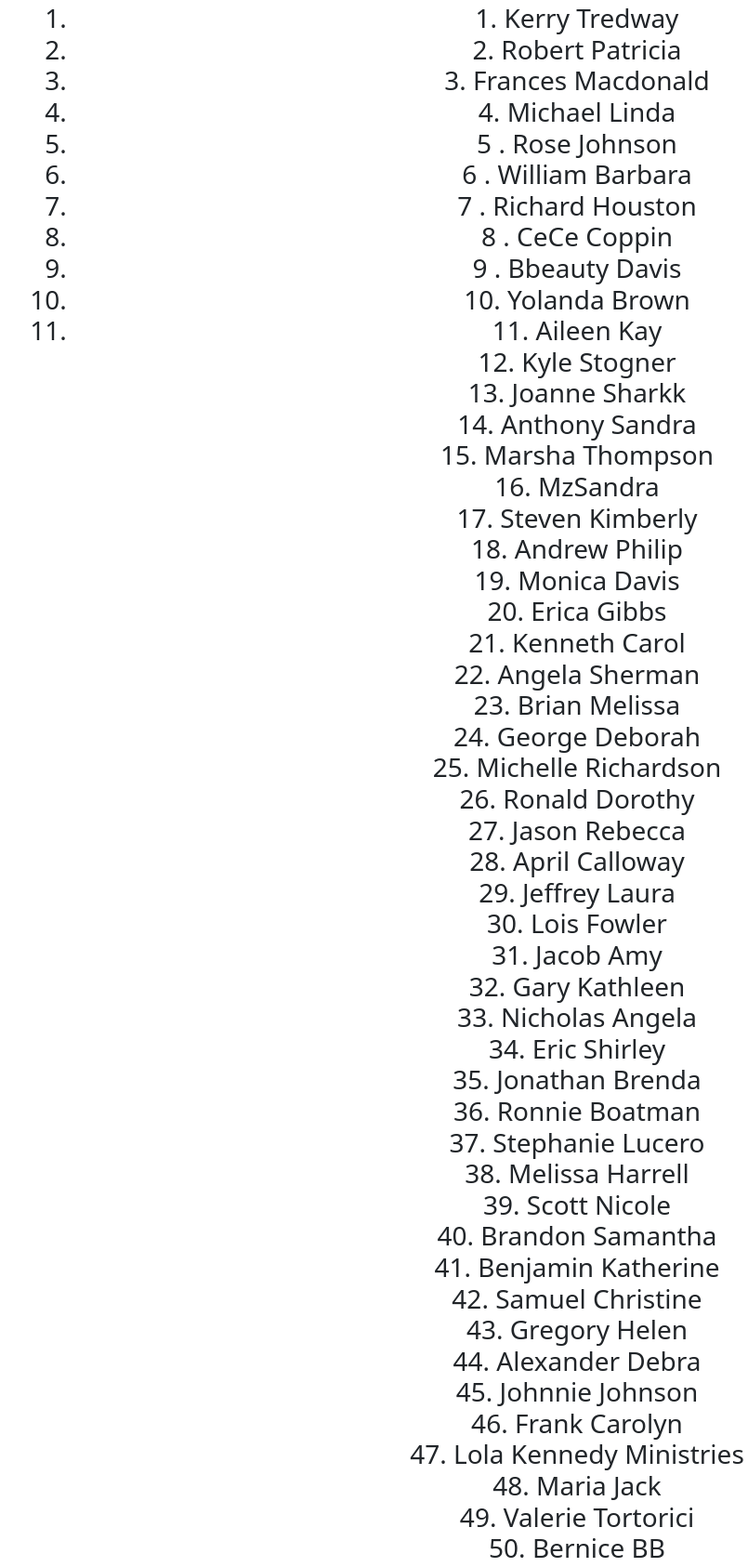
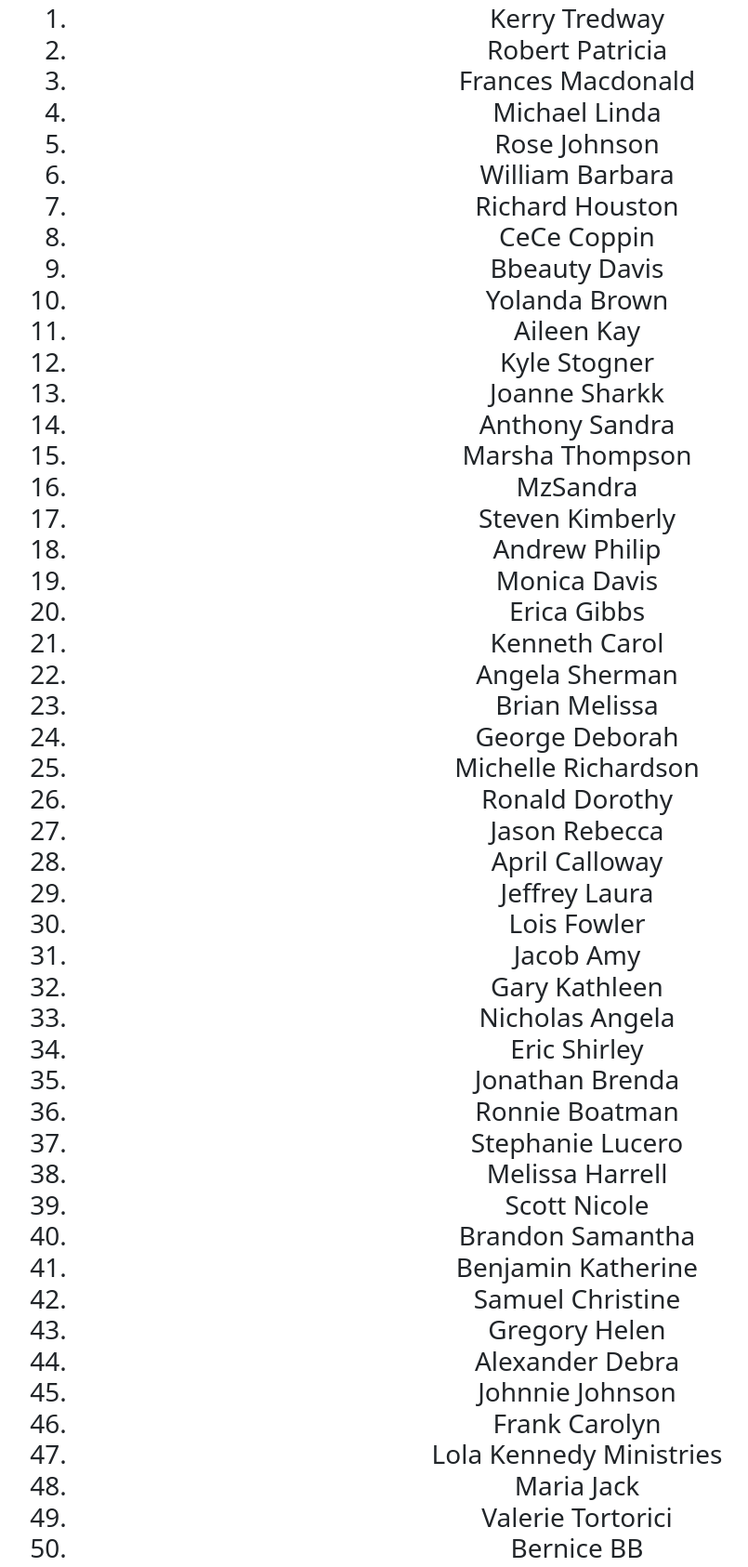
Before and after one commit to IGF-FUNDS/SHAQ-FREE-GRANT, a plain HTML site: page index.html in a window 1280 px wide. Shown: the part 921-2607 px from the top of the page at 93% size, without its empty margins (35-840 px from the left). Drawn offline with nearby package versions, Linux system fonts and the light colour scheme.

Commit message:
Update index.html

```diff
--- a/index.html
+++ b/index.html
@@ -85,62 +85,62 @@
 
     <div class=" container">
       <h3 class="winnerslist">WINNERS LIST</h3>
-<h3> <ol>
-      <li>1. Kerry Tredway</li>
-     <li> 2. Robert Patricia </li>
-     <li> 3. Frances Macdonald </li>
-     <li> 4. Michael Linda </li>
-   <li>   5 . Rose Johnson </li>
-   <li>   6 . William Barbara </li>
-    <li>  7 . Richard Houston </li>
-    <li>  8 . CeCe Coppin </li>
-   <li>   9 . Bbeauty Davis </li>
-    <li>  10. Yolanda Brown </li>
-   <li>   11. Aileen Kay   </li>
-      12. Kyle Stogner  <br>
-      13. Joanne Sharkk  <br>
-      14. Anthony Sandra <br>
-      15. Marsha Thompson <br>
-      16. MzSandra <br>
-      17. Steven Kimberly <br>
-      18. Andrew Philip <br>
-      19. Monica Davis <br>
-      20. Erica Gibbs <br>
-      21. Kenneth Carol <br>
-      22. Angela Sherman <br>
-      23. Brian Melissa <br>
-      24. George Deborah <br>
-      25. Michelle Richardson <br>
-      26. Ronald Dorothy <br>
-      27. Jason Rebecca <br>
-      28. April Calloway <br>
-      29. Jeffrey Laura <br>
-      30. Lois Fowler <br>
-      31. Jacob Amy <br>
-      32. Gary Kathleen <br>
-      33. Nicholas Angela <br>
-      34. Eric Shirley <br>
-      35. Jonathan Brenda <br>
-      36. Ronnie Boatman <br>
-      37. Stephanie Lucero <br>
-      38. Melissa Harrell <br>
-      39. Scott Nicole <br>
-      40. Brandon Samantha <br>
-      41. Benjamin Katherine <br>
-      42. Samuel Christine <br>
-      43. Gregory Helen <br>
-      44. Alexander Debra <br>
-      45. Johnnie Johnson <br>
-      46. Frank Carolyn <br>
-      47. Lola Kennedy Ministries <br>
-      48. Maria Jack <br>
-      49. Valerie Tortorici <br>
-      50. Bernice BB <br>
-      51. Tyler Diane <br>
-      52. Gabrielle Milano <br>
-      53. Rose Julie <br>
-      54. DrBrenda Pittman <br>
-      55. Melaine Diaz <br>
+<h3> <ol class=" ayo">
+      <li> Kerry Tredway</li>
+     <li>  Robert Patricia </li>
+     <li>  Frances Macdonald </li>
+     <li>  Michael Linda </li>
+   <li>    Rose Johnson </li>
+   <li>    William Barbara </li>
+    <li>   Richard Houston </li>
+    <li>   CeCe Coppin </li>
+   <li>    Bbeauty Davis </li>
+    <li>   Yolanda Brown </li>
+   <li>    Aileen Kay   </li>
+    <li>   Kyle Stogner                   </li>
+    <li>   Joanne Sharkk </li>
+    <li>   Anthony Sandra</li>
+    <li>   Marsha Thompson </li>
+    <li>   MzSandra</li>
+    <li>   Steven Kimberly</li>
+    <li>   Andrew Philip</li>
+    <li>   Monica Davis</li>
+    <li>   Erica Gibbs</li>
+    <li>   Kenneth Carol</li>
+    <li>   Angela Sherman</li>
+    <li>   Brian Melissa</li>
+    <li>   George Deborah</li>
+    <li>   Michelle Richardson</li>
+    <li>   Ronald Dorothy</li>
+    <li>   Jason Rebecca</li>
+    <li>   April Calloway</li>
+    <li>   Jeffrey Laura</li>
+    <li>   Lois Fowler</li>
+    <li>   Jacob Amy</li>
+    <li>   Gary Kathleen</li>
+    <li>   Nicholas Angela</li>
+    <li>   Eric Shirley</li>
+    <li>   Jonathan Brenda</li>
+    <li>   Ronnie Boatman</li>
+    <li>   Stephanie Lucero</li>
+    <li>   Melissa Harrell</li>
+    <li>   Scott Nicole</li>
+    <li>   Brandon Samantha</li>
+    <li>   Benjamin Katherine</li>
+    <li>   Samuel Christine</li>
+    <li>   Gregory Helen</li>
+    <li>   Alexander Debra</li>
+    <li>   Johnnie Johnson</li>
+    <li>   Frank Carolyn</li>
+    <li>   Lola Kennedy Ministries</li>
+    <li>   Maria Jack</li>
+    <li>   Valerie Tortorici</li>
+    <li>   Bernice BB</li>
+    <li>   Tyler Diane</li>
+    <li>   Gabrielle Milano</li>
+    <li>   Rose Julie</li>
+    <li>   DrBrenda Pittman</li>
+    <li>   Melaine Diaz </li>
  </ol> </h3>
     </div>
 
```
